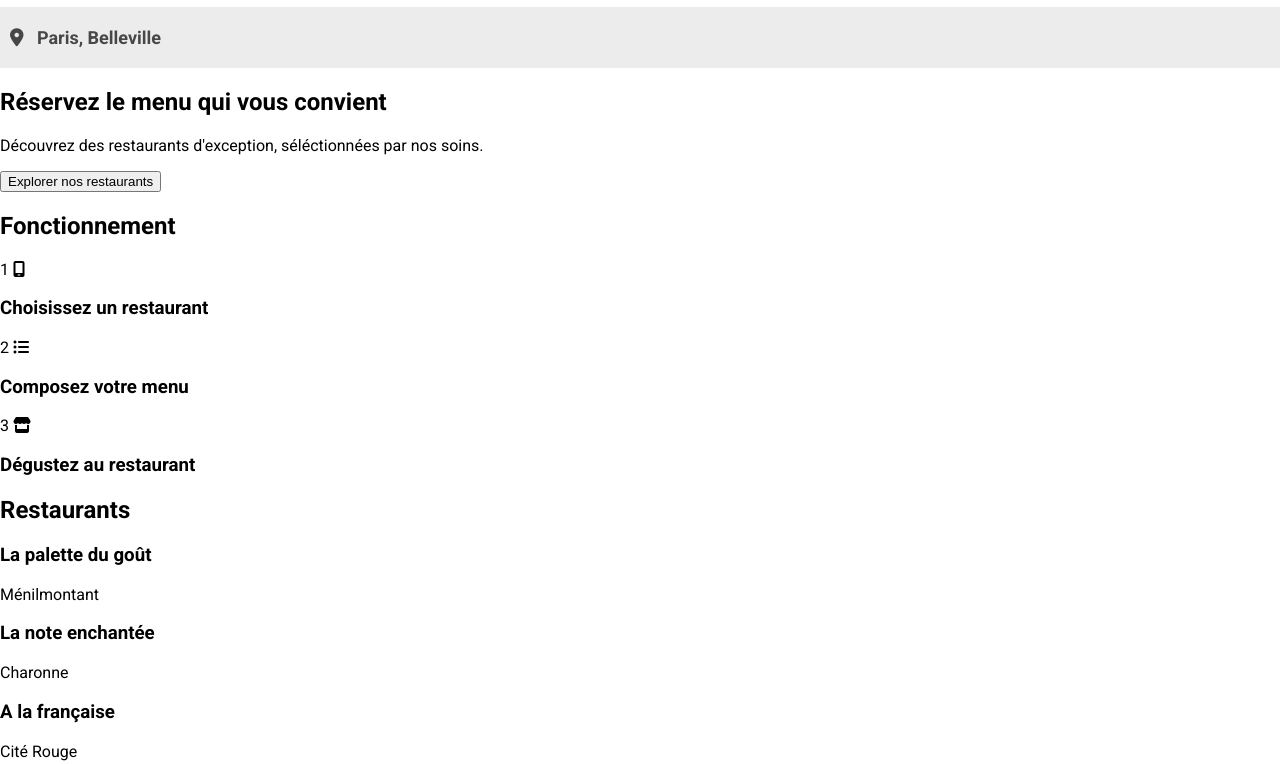
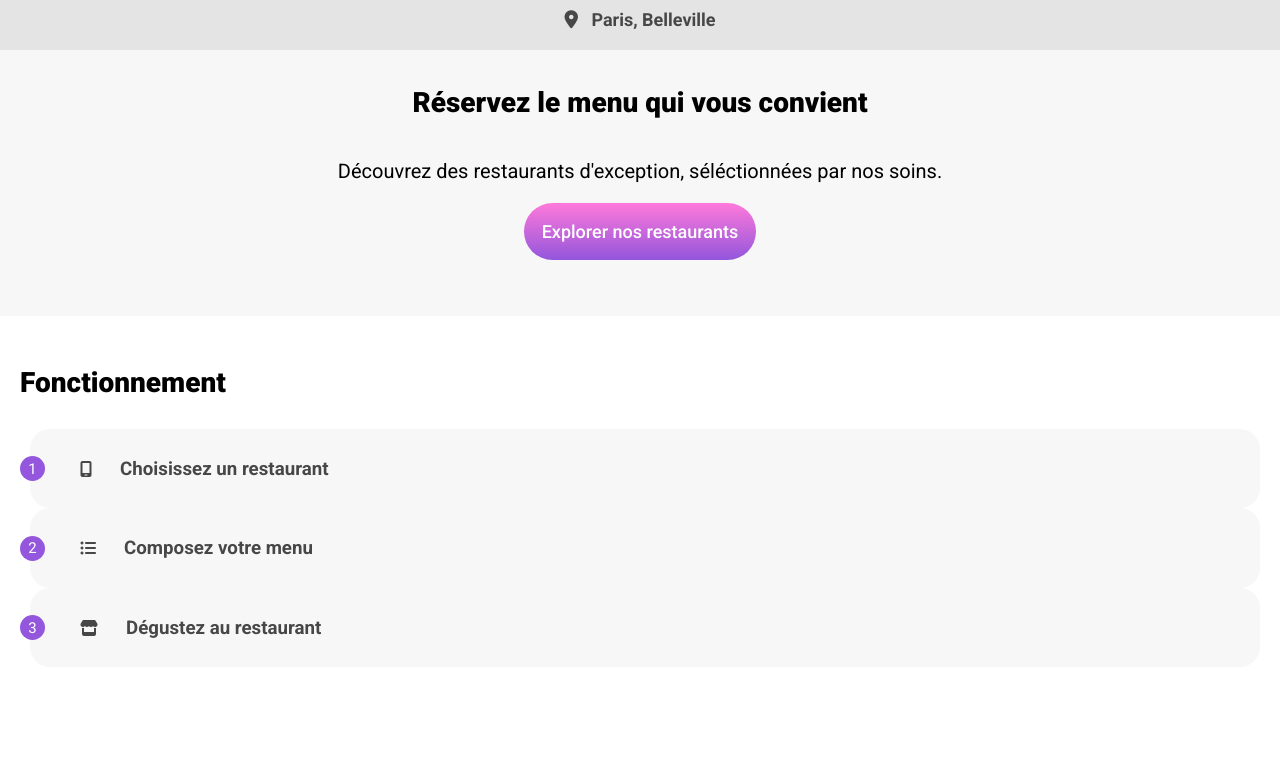
Before and after one commit to MysticHyde/p3_ohmyfood, a website: page index.html in a window 1280 px wide. Shown: the part 73-837 px from the top of the page. Drawn offline with Linux system fonts and the light colour scheme; a web font is replaced by a local one.

Commit message:
Style première section, style seconde section bientôt terminé

```diff
--- a/index.html
+++ b/index.html
@@ -20,27 +20,39 @@
     <main>
         <section>
             <input type="text" name="" id="" placeholder="&#xF3c5;   Paris, Belleville">
+            <div>
                 <h2>Réservez le menu qui vous convient</h2>
                 <p>Découvrez des restaurants d'exception, séléctionnées par nos soins.</p>
-            <button>Explorer nos restaurants</button>
+                <button class="--color">Explorer nos restaurants</button>
+            </div>
         </section>
 
         <section>
             <h2>Fonctionnement</h2>
-            <div>
+
+            <div class="select_card">
+                <input type="checkbox" id="choice_restaurant">
+                <label for="choice_restaurant">
                     <span>1</span>
                     <i class="fa-solid fa-mobile-screen"></i>
                     <h3>Choisissez un restaurant</h3>
+                </label>
             </div>
-            <div>
+            <div class="select_card">
+                <input type="checkbox" id="choice_menu">
+                <label for="choice_menu">
                     <span>2</span>
                     <i class="fa-solid fa-list-ul"></i>
                     <h3>Composez votre menu</h3>
+                </label>
             </div>
-            <div>
+            <div class="select_card">
+                <input type="checkbox" id="choice_eat">
+                <label for="choice_eat">
                     <span>3</span>
                     <i class="fa-solid fa-store"></i>
                     <h3>Dégustez au restaurant</h3>
+                </label>
             </div>
         </section>
 
--- a/sass/main.scss
+++ b/sass/main.scss
@@ -3,13 +3,37 @@
 $primaire_violet: #9356dc;
 $secondaire_rose: #ff79da;
 $tertiaire_vert: #99e2d0;
-$background_grey: rgb(233, 233, 233);
-$medium_grey: rgb(236, 236, 236);
+$background_grey: rgb(247, 247, 247);
+$medium_grey: rgb(228, 228, 228);
 $dark_grey: #474747;
+
+button {
+    &.--color {
+        all: unset;
+        color: white;
+        font-weight: 500;
+        font-size: 18px;
+        padding: 1em;
+        border-radius: 30px;
+        background: rgb(255, 121, 218);
+        background: linear-gradient(180deg, rgba(255, 121, 218, 1) 0%, rgba(147, 86, 220, 1) 100%);
+    }
+}
 
 h1 {
     font-family: "Shrikhand", "cursive";
+    margin: 15px 0 10px 0;
 }
+
+h2 {
+    font-size: 28px;
+    font-weight: 800;
+    margin: 0;
+}
+p {
+    font-size: 20px;
+}
+
 body {
     margin: 0;
     font-family: "Roboto", sans-serif;
@@ -21,10 +45,18 @@ header {
 
 main {
     section {
+        padding: 50px 20px;
+
         &:nth-child(1) {
+            display: flex;
+            flex-direction: column;
+            justify-content: center;
+            background-color: $background_grey;
+            padding: 0;
+
             input {
                 all: unset;
-                width: 100%;
+                text-align: center;
                 padding: 20px 10px;
                 font-weight: 600;
                 font-size: 18px;
@@ -35,6 +67,75 @@ main {
                     color: $dark_grey;
                 }
             }
+
+            > div {
+                text-align: center;
+                padding: 1em 1em;
+
+                h2 {
+                    padding: 20px 1em;
+                }
+
+                button {
+                    margin-bottom: 40px;
+                }
+            }
+        }
+
+        &:nth-child(2) {
+            h2 {
+                margin-bottom: 30px;
+            }
+
+            .select_card {
+                padding-left: 10px;
+                label {
+                    position: relative;
+                    display: flex;
+                    align-items: center;
+                    padding: 10px;
+                    background-color: $background_grey;
+                    border-radius: 20px;
+                    padding-left: 50px;
+                    color: $dark_grey;
+                }
+
+                input[type="checkbox"] {
+                    display: none;
+
+                    &:checked {
+
+                        +label  {
+                            background-color: mix(white, $primaire_violet, 90%);
+
+                            i {
+                                color: $primaire_violet;
+                            }
+                        }
+                    }
+                }
+
+                h3 {
+                    margin-left: 1.5em;
+                }
+
+                span {
+                    display: flex;
+                    align-items: center;
+                    justify-content: center;
+                    position: absolute;
+                    left: -10px;
+                    font-size: 15px;
+                    color: white;
+                    border-radius: 50%;
+                    background-color: $primaire_violet;
+                    width: 25px;
+                    height: 25px;
+                }
+            }
+
+            div {
+            }
         }
     }
 }
```
Also changed, not shown: public/css/style.css, public/img/restaurants/toa-heftiba-DQKerTsQwi0-unsplash.jpg (added), 4 other files. Lines whose indentation alone changed are shown as unchanged.
